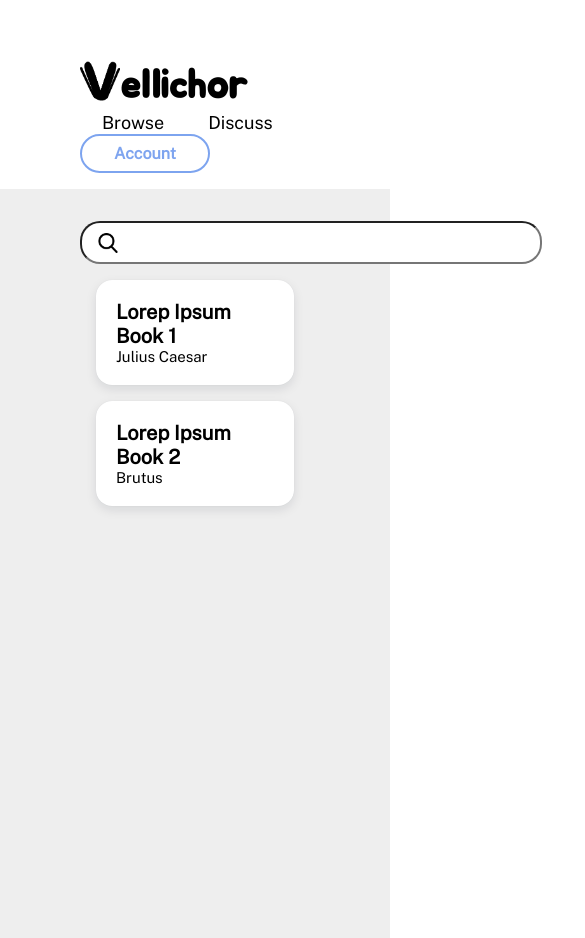
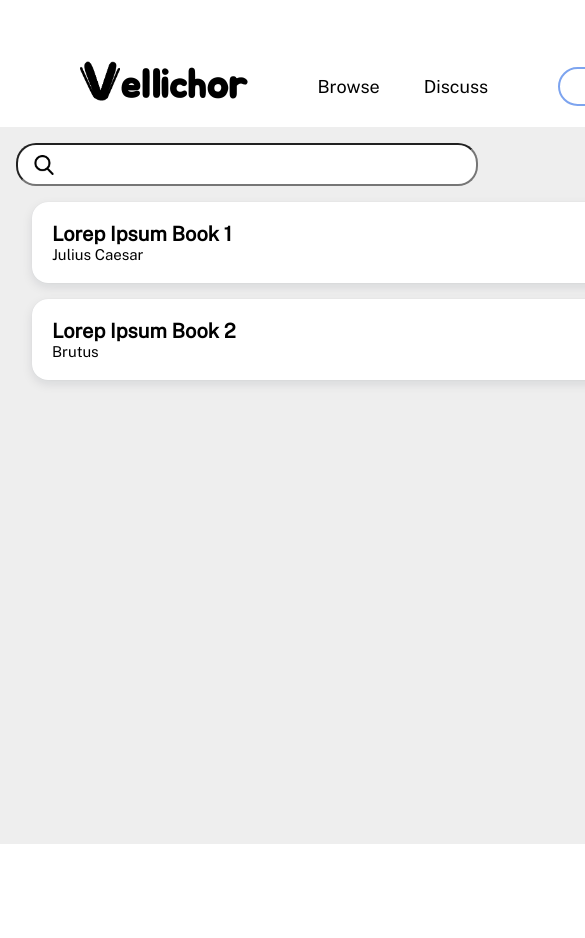
Before and after one commit to orangedeus/vellichor, a Next.js app: page /books in a window 390 px wide. Shown: the top 938 px of the page, 585 px wide, since content can reach past the window. After the commit the page ends 844 px from the top, so only its background shows below. Built offline with nearby package versions, Linux system fonts and the light colour scheme.

Commit message:
fixed scaling

```diff
--- a/src/components/Header.js
+++ b/src/components/Header.js
@@ -12,6 +12,10 @@ export default function Header() {
 
         function handleScroll(_event) {
             let navBar = document.getElementsByClassName('nav-bar')[0];
+
+            if (!navBar) {
+                return;
+            }
 
             if (window.scrollY > navBar.offsetTop) {
                 setNavBarClass("nav-bar sticky");
@@ -31,8 +35,6 @@ export default function Header() {
     return(
         <>
             <Head>
-                <title>Browse books at Vellichor</title>
-                <link rel="apple-touch-icon" sizes="180x180" href="/apple-touch-icon.png" />
                 <link rel="preconnect" href="https://fonts.googleapis.com" />
                 <link rel="preconnect" href="https://fonts.gstatic.com" crossOrigin="true" />
                 <link href="https://fonts.googleapis.com/css2?family=Jua&family=Public+Sans&display=swap" rel="stylesheet"></link>
--- a/src/pages/books/[book_id]/index.js
+++ b/src/pages/books/[book_id]/index.js
@@ -20,7 +20,7 @@ const BookPage =  ({ book }) => {
                     <div className="book-cover" style={{
                         transform: "scale(200%)"
                     }}>
-                        <b>{book.title}</b> <br /> {book.author}
+                        <b>{book.title}</b> <br /> <span style={{fontSize: "12px"}}>{book.author}</span>
                     </div>
                     <div className="book-feature" style={{
                         transform: "scale(160%)",
@@ -28,7 +28,9 @@ const BookPage =  ({ book }) => {
                         width: "20%",
                         display: "flex",
                         flexDirection: "column",
-                        alignItems: "flex-start"
+                        alignItems: "flex-start",
+                        minWidth: "200px",
+                        marginLeft: "1rem"
                     }}>
                         <span style={{ fontSize: "18px", fontFamily: "'Public Sans', sans-serif", fontWeight: "bold" }}>{book.title}</span> <br /> <span style={{fontFamily: "'Public Sans', sans-serif"}}>{book.synopsis}</span>
                         <div className="buttons-container" style={{ width: "300px" }}>
--- a/src/styles/global.scss
+++ b/src/styles/global.scss
@@ -32,6 +32,7 @@ body {
     justify-content: space-between;
 
     z-index: 999;
+    min-width: calc(768px - 10rem);
 }
 
 .sticky {
@@ -175,7 +176,7 @@ body {
 	position: absolute;
 	top: 0px;
 	right: 0px;
-	height: 100%;
+	height: 120%;
 	width: 0;
 	z-index: -1;
 	content: '';
@@ -229,14 +230,16 @@ body {
 }
 
 .books {
-    height: calc(100vh - 127px);
-    min-height: calc(100vh - 127px);
+    height: 100vh;
+    min-height: 100vh;
+    box-sizing: border-box;
+    min-width: 768px;
 }
 
 .books-content {
     padding: 2rem 5rem 0 5rem;
     background-color: #eee;
-    height: 100%;
+    height: calc(100% - 2rem - 127px);
 }
 
 .book-card {
@@ -288,6 +291,7 @@ body {
     display: flex;
     justify-content: space-evenly;
     align-items: center;
+    min-width: 768px;
 }
 
 .reader-header {
@@ -391,6 +395,10 @@ body {
     #book-details {
         font-size: 15px;
     }
+
+    .books-content {
+        padding: 1rem;
+    }
 }
 
 #scroll-nav {
--- a/src/styles/reader.module.scss
+++ b/src/styles/reader.module.scss
@@ -171,3 +171,13 @@
         height: 80vh;
     }
 }
+
+@media (max-width: 768px) {
+    .header {
+        padding-top: 1rem;
+    }
+
+    .nav-bar {
+        padding: 0.5rem;
+    }
+}
```
